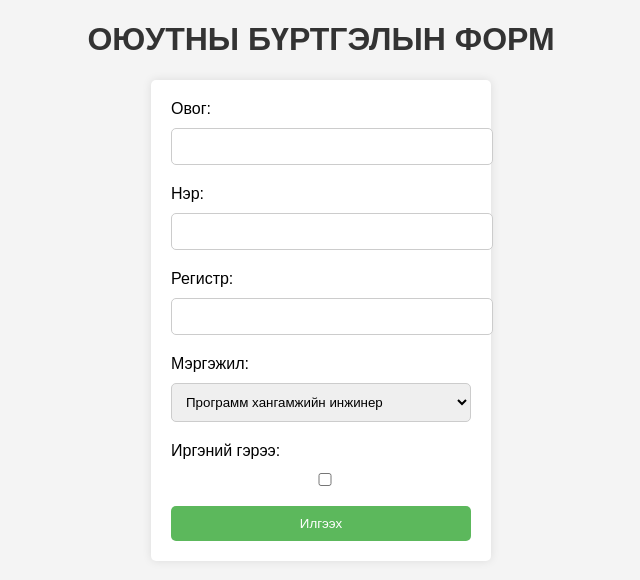
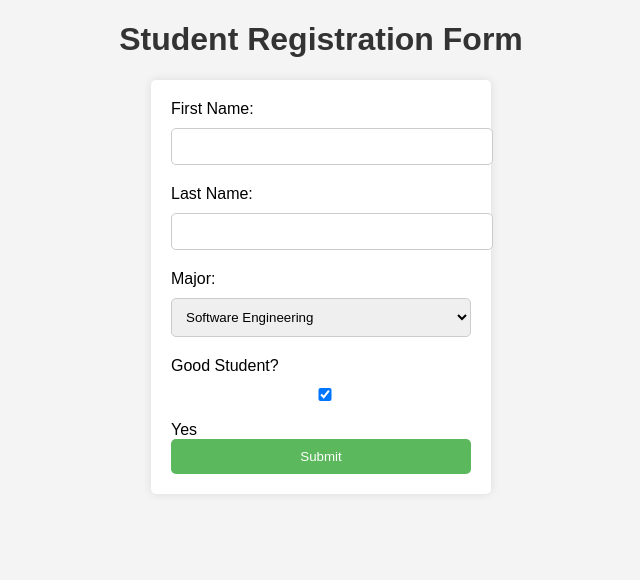
Before and after one commit to Oyunbat1/MySqlProject, a website: page public/index.html in a window 1280 px wide. Shown: the whole page, without its empty margins (319-959 px from the left). Drawn offline with Linux system fonts and the light colour scheme.

Commit message:
ene code mani 003 busadni bolj baigaa

```diff
--- a/public/index.html
+++ b/public/index.html
@@ -3,38 +3,35 @@
 
 <head>
     <meta charset="UTF-8">
-    <meta http-equiv="X-UA-Compatible" content="IE=edge">
     <meta name="viewport" content="width=device-width, initial-scale=1.0">
-    <title>ОЮУТНЫ БҮРТГЭЛ</title>
-    <!-- Link to compiled CSS -->
+    <title>Student Registration</title>
     <link rel="stylesheet" href="/dist/css/main.css">
 </head>
 
 <body>
-    <h1>ОЮУТНЫ БҮРТГЭЛЫН ФОРМ</h1>
-    <form id="studentForm">
-        <label for="name">Овог:</label>
-        <input type="text" id="name" name="name" required><br>
+    <div class="form-container">
+        <h1>Student Registration Form</h1>
+        <form id="studentForm">
+            <label for="username">First Name:</label>
+            <input type="text" id="username" required>
 
-        <label for="surname">Нэр:</label>
-        <input type="text" id="surname" name="surname" required><br>
+            <label for="surname">Last Name:</label>
+            <input type="text" id="surname" required>
 
-        <label for="register">Регистр:</label>
-        <input type="text" id="register" name="register" required><br>
+            <label for="major">Major:</label>
+            <select id="major" required>
+                <option value="SW">Software Engineering</option>
+                <option value="IT">Information Technology</option>
+            </select>
 
-        <label for="major">Мэргэжил:</label>
-        <select id="major" name="major" required>
-            <option value="SW">Программ хангамжийн инжинер</option>
-            <option value="IT">Мэдээлэл зүйн багш</option>
-        </select><br>
+            <label for="status">Good Student?</label>
+            <input type="checkbox" id="status" checked> Yes
 
-        <label for="status">Иргэний гэрээ:</label>
-        <input type="checkbox" id="status" name="status"><br>
+            <button type="submit">Submit</button>
+        </form>
+    </div>
 
-        <button type="submit">Илгээх</button>
-    </form>
-
-    <script src="script.js"></script>
+    <script src="/script.js"></script>
 </body>
 
 </html>
--- a/public/script.js
+++ b/public/script.js
@@ -1,49 +1,39 @@
 document.getElementById('studentForm').addEventListener('submit', async (e) => {
     e.preventDefault();
 
+    const firstName = document.getElementById('username').value;
+    const lastName = document.getElementById('surname').value;
+    const major = document.getElementById('major').value;
+    const year = new Date().getFullYear().toString().slice(-2);  // last 2 digits of the year
+    const isGoodStudent = document.getElementById('status').checked;
 
-    const name = document.getElementById('name').value;
-    const surname = document.getElementById('surname').value;
-    const register = document.getElementById('register').value;
-    const major = document.getElementById('major').value;
-    const status = document.getElementById('status').checked;
+    // Generate student ID
+    const studentStatus = isGoodStudent ? 'D' : 'S';
+    const studentId = `M.${major}${year}${studentStatus}${Math.floor(1000 + Math.random() * 9000)}`;
 
-    //  student ID үүсгэх
-    const studentID = generateStudentID(major, status);
-
-
-    const data = { name, surname, register, studentID, major, status };
+    const data = {
+        firstName,
+        lastName,
+        major,
+        studentId,
+    };
 
     try {
-        console.log('Submitting data:', data);
         const response = await fetch('http://localhost:3000/add-student', {
             method: 'POST',
             headers: {
                 'Content-Type': 'application/json',
             },
-            body: JSON.stringify(data),  //  JSON format луу хөрвүүлэх
+            body: JSON.stringify(data),
         });
-
 
         if (response.ok) {
             const result = await response.text();
             alert(result);
         } else {
-            const errorText = await response.text();
-            alert('Сурагч нэмэхэд алдаа гарлаа: ' + errorText);
+            alert('Failed to register student.');
         }
     } catch (error) {
-        console.error('Илгээхэд алдаа гарлаа:', error);  // Log the error
-        alert('Алдаа гарлаа: ' + error.message);
+        alert('An error occurred: ' + error.message);
     }
 });
-
-
-function generateStudentID(major, status) {
-    const currentYear = new Date().getFullYear().toString().slice(2);
-    const majorCode = major.toUpperCase();
-    const statusCode = status ? 'S' : 'D';
-    let lastID = 1;
-    const formattedID = lastID.toString().padStart(3, '0');
-    return `M.${majorCode}${currentYear}${statusCode}${formattedID}`;
-}
--- a/scss/main.scss
+++ b/scss/main.scss
@@ -3,44 +3,44 @@ body {
     font-family: Arial, sans-serif;
 }
 
+.form-container {
+    max-width: 500px;
+    margin: 50px auto;
+    padding: 20px;
+    background-color: white;
+    border-radius: 8px;
+    box-shadow: 0 2px 10px rgba(0, 0, 0, 0.1);
+
     h1 {
-    color: #333;
         text-align: center;
+        margin-bottom: 20px;
     }
 
     form {
-    margin: 20px auto;
-    padding: 20px;
-    width: 300px;
-    background-color: #fff;
-    border-radius: 5px;
-    box-shadow: 0 0 10px rgba(0, 0, 0, 0.1);
-}
+        display: flex;
+        flex-direction: column;
 
         label {
-    display: block;
-    margin-bottom: 10px;
+            margin-bottom: 5px;
         }
 
         input,
-select {
-    width: 100%;
+        select,
+        button {
+            margin-bottom: 15px;
             padding: 10px;
-    margin-bottom: 20px;
-    border-radius: 5px;
             border: 1px solid #ccc;
+            border-radius: 4px;
         }
 
         button {
-    background-color: #5cb85c;
+            background-color: #28a745;
             color: white;
-    border: none;
-    padding: 10px;
-    width: 100%;
-    border-radius: 5px;
             cursor: pointer;
+
+            &:hover {
+                background-color: #218838;
             }
-
-button:hover {
-    background-color: #4cae4c;
         }
+    }
+}
```
Also changed, not shown: server.js (+17 -19 lines). Lines whose indentation alone changed are shown as unchanged.
